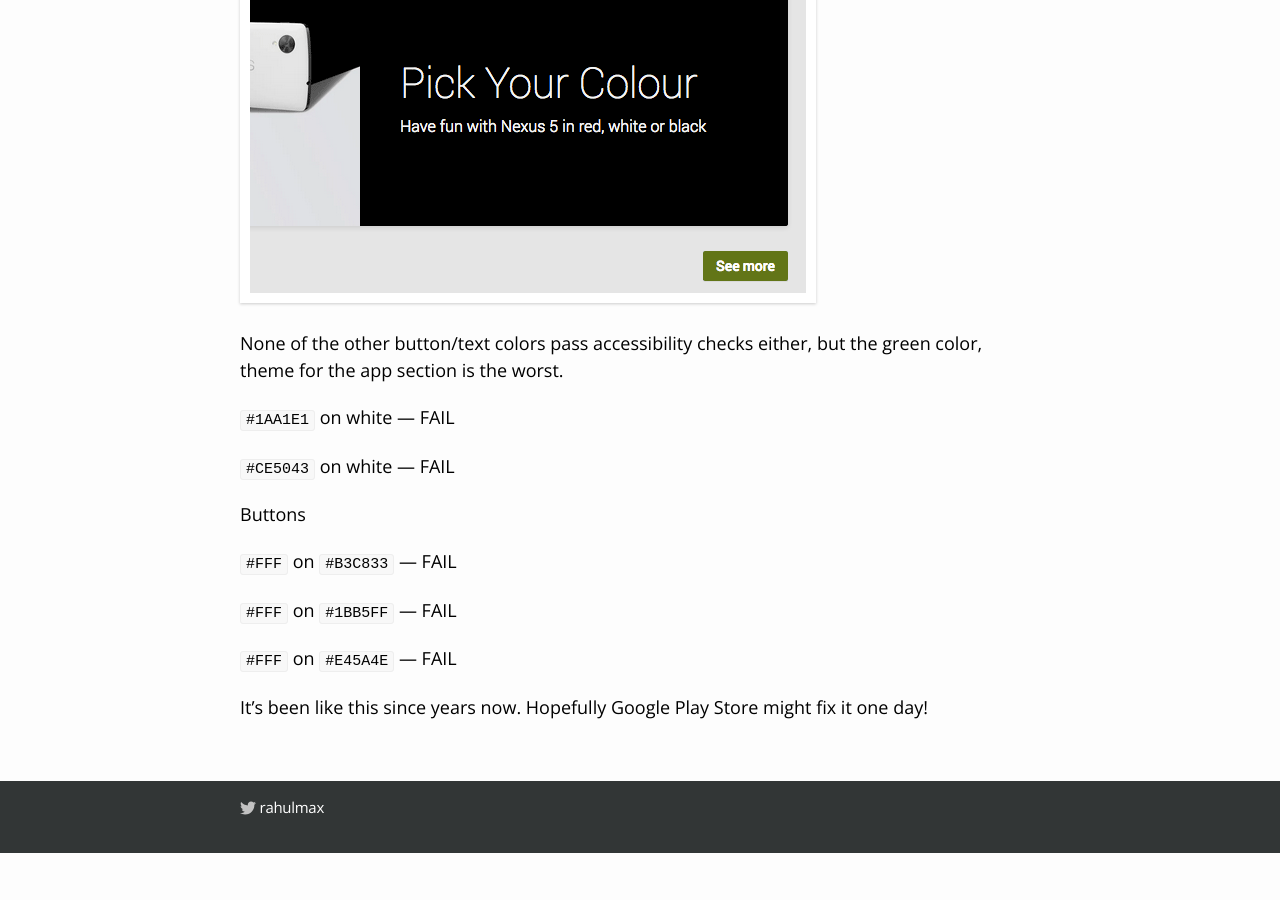
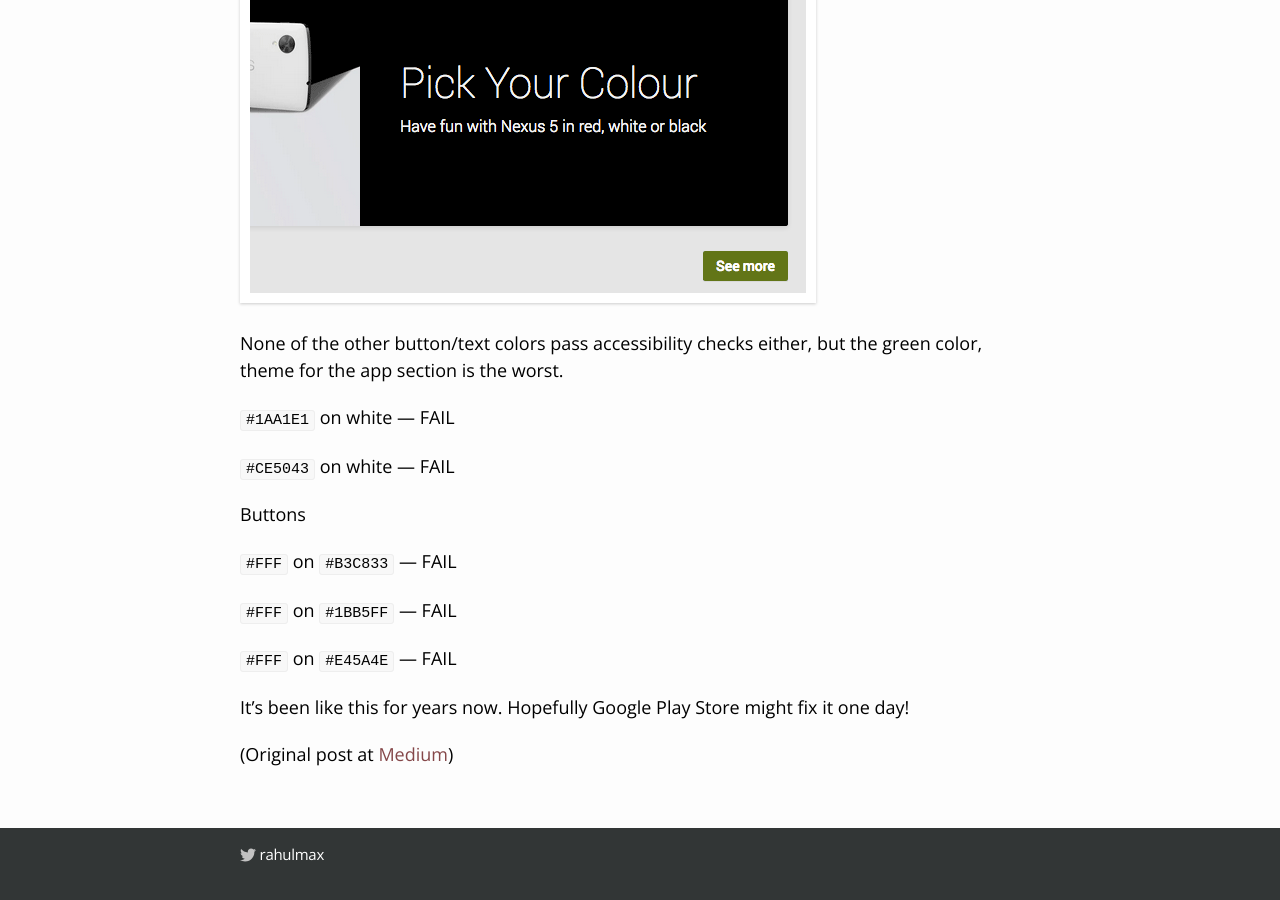
Before and after one commit to rahulmax/rahulmax.github.io, a Jekyll site: the page built from _posts/2009-12-09-google-play-store.markdown, in a window 1280 px wide and 900 px high, scrolled down 2096 px. Built offline with Jekyll 4.4.1, drawn with Linux system fonts in a browser that asks for light colours; comment, search, counter and statistics services are not loaded; before the commit the page ends 2949 px from its top, so only the background shows below that.

Commit message:
edit post to include Medium link

```diff
--- a/_posts/2009-12-09-google-play-store.markdown
+++ b/_posts/2009-12-09-google-play-store.markdown
@@ -3,7 +3,7 @@ layout: post
 title:  "Google Play Store totally ignores accessibility"
 date:   2014-05-25 00:00:00
 categories: experiments
-excerpt: <p class="postdesc"></p>
+excerpt: <p class="postdesc">Google Play's buttons have white text against the color `#B3C833`, a similar green as the android logo. On hover, it changes to white text against `#C1D739` which makes it worse.</p>
 ---
 
 <img src="/images/googleplay/main.png" alt="" style="">
@@ -42,4 +42,6 @@ Buttons
 
 `#FFF` on `#E45A4E` — FAIL
 
-It's been like this since years now. Hopefully Google Play Store might fix it one day!
+It's been like this for years now. Hopefully Google Play Store might fix it one day!
+
+(Original post at <a href="https://medium.com/@rahulmax/f886045d7953" title="Medium Article">Medium</a>)
```
Also changed, not shown: 2 other files.
